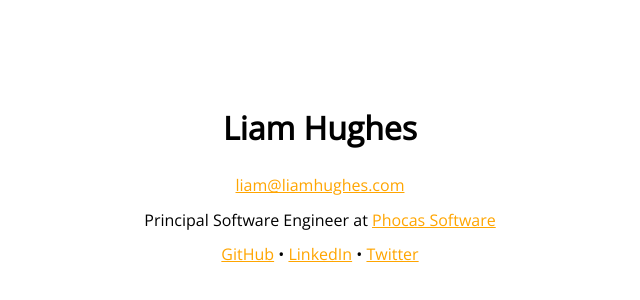
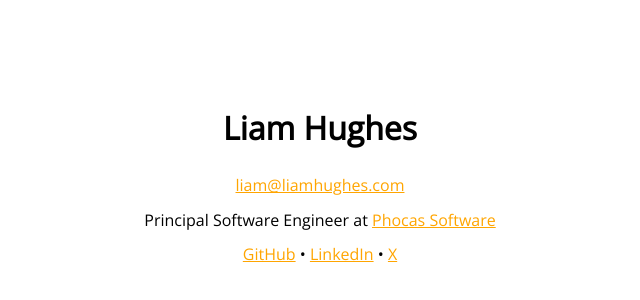
Before and after one commit to liamhughes/liamhughes.com, a website: page index.html in a window 1280 px wide. Shown: the part 220-520 px from the top of the page, without its empty margins (320-960 px from the left). Drawn offline with nearby package versions, Linux system fonts and the light colour scheme.

Commit message:
Twitter --> X

```diff
--- a/index.html
+++ b/index.html
@@ -29,7 +29,7 @@
                 •
                 <a href="https://au.linkedin.com/in/liamhughescom" rel="me" target="_blank">LinkedIn</a>
                 •
-                <a href="https://twitter.com/LiamHughes_com" rel="me" target="_blank">Twitter</a>
+                <a href="https://twitter.com/LiamHughes_com" rel="me" target="_blank">X</a>
             </p>
         </div>
     </body>
```
